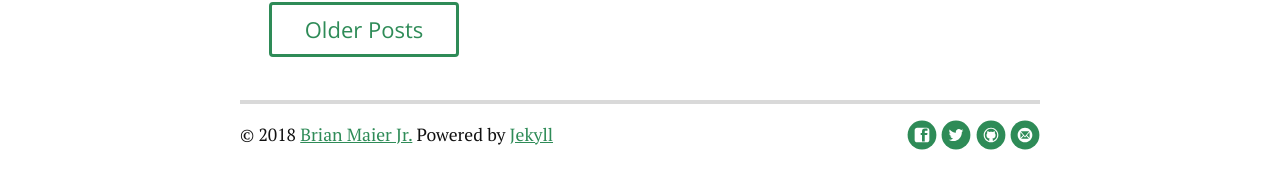
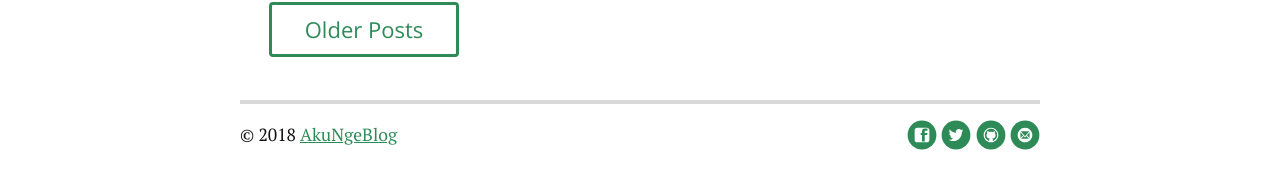
Before and after one commit to irfnrdh/ngeblog, a Jekyll site: the page built from index.html, in a window 1280 px wide. Shown: the part 2076-2264 px from the top of the page. Built offline with Jekyll 4.4.1, drawn with Linux system fonts in a browser that asks for light colours; nearby versions of some CDN libraries; the list of posts is cut into pages by our own code.

Commit message:
Update footer.html

```diff
--- a/_includes/footer.html
+++ b/_includes/footer.html
@@ -1,6 +1,6 @@
 <div class="footer">
    <div class="container">
-      <p class="copy">&copy; {{ site.time | date: '%Y' }} <a href="http://brianmaierjr.com">Brian Maier Jr.</a> Powered by <a href="http://jekyllrb.com">Jekyll</a></p>
+      <p class="copy">&copy; {{ site.time | date: '%Y' }} <a href="http://akungeblog.com/">AkuNgeBlog</a></p>
 
       <div class="footer-links">
          <ul class="noList">
```
